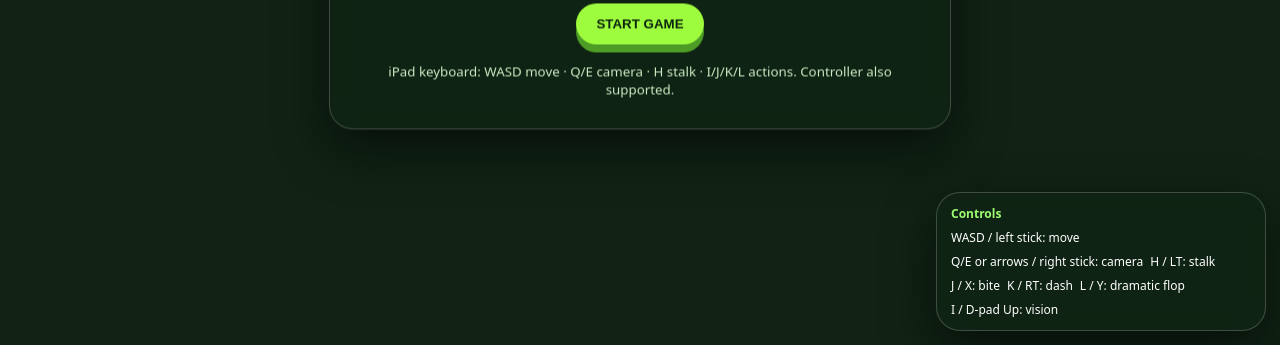
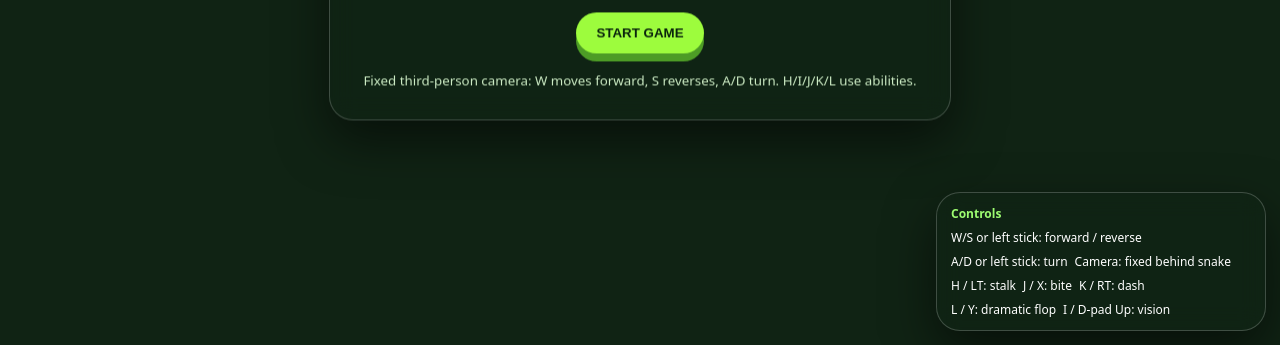
Before and after one commit to WikidGenius/snake-war, a website built with Vite: page index.html in a window 1280 px wide. Shown: the part 455-800 px from the top of the page. Built offline with nearby package versions, Linux system fonts and the light colour scheme; what @babylonjs/core would draw is missing.

Commit message:
Show fixed third-person movement controls

```diff
--- a/index.html
+++ b/index.html
@@ -15,7 +15,7 @@
       <h1>Baby Snake Backyard</h1>
       <p>Eat <strong>10 glowing-nosed mice</strong>, dodge Bluey and gardeners, avoid the mower, then evolve.</p>
       <button id="startBtn" type="button">Start Game</button>
-      <small>iPad keyboard: WASD move · Q/E camera · H stalk · I/J/K/L actions. Controller also supported.</small>
+      <small>Fixed third-person camera: W moves forward, S reverses, A/D turn. H/I/J/K/L use abilities.</small>
     </section>
     <section id="hud">
       <div><span>Prey</span><strong id="prey">0 / 10</strong></div>
@@ -26,8 +26,8 @@
     <section id="banner" hidden></section>
     <section id="help" class="panel compact">
       <strong>Controls</strong>
-      <span>WASD / left stick: move</span><span>Q/E or arrows / right stick: camera</span><span>H / LT: stalk</span>
-      <span>J / X: bite</span><span>K / RT: dash</span><span>L / Y: dramatic flop</span><span>I / D-pad Up: vision</span>
+      <span>W/S or left stick: forward / reverse</span><span>A/D or left stick: turn</span><span>Camera: fixed behind snake</span>
+      <span>H / LT: stalk</span><span>J / X: bite</span><span>K / RT: dash</span><span>L / Y: dramatic flop</span><span>I / D-pad Up: vision</span>
     </section>
     <section id="touch" aria-hidden="true">
       <div id="stick"><i></i></div>
```
